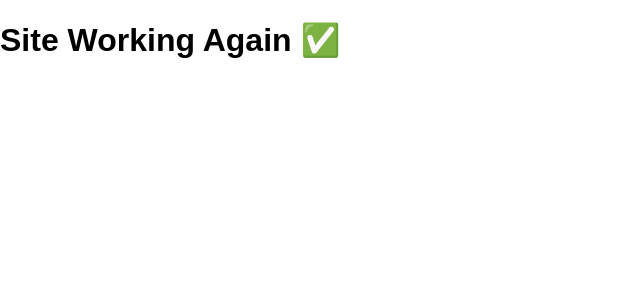
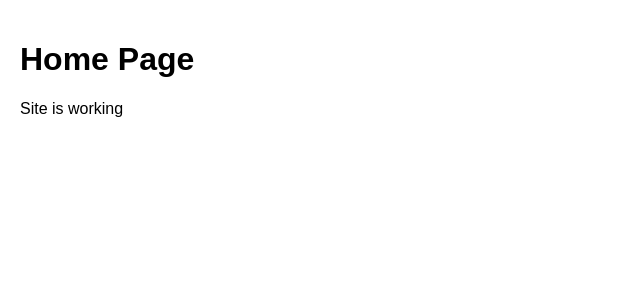
Before and after one commit to reggreg347-ai/patty-site, a React (Vite) app: page / in a window 1280 px wide. Shown: the top 300 px of the page, without its empty margins (0-640 px from the left). Built offline with nearby package versions, Linux system fonts and the light colour scheme.

Commit message:
Update App.jsx

```diff
--- a/src/App.jsx
+++ b/src/App.jsx
@@ -1,7 +1,22 @@
-export default function App() {
+import { BrowserRouter as Router, Routes, Route } from "react-router-dom";
+import Biography from "./pages/Biography";
+
+function Home() {
   return (
-    <div>
-      <h1>Site Working Again ✅</h1>
+    <div style={{ padding: "20px" }}>
+      <h1>Home Page</h1>
+      <p>Site is working</p>
     </div>
   );
 }
+
+export default function App() {
+  return (
+    <Router>
+      <Routes>
+        <Route path="/" element={<Home />} />
+        <Route path="/bio" element={<Biography />} />
+      </Routes>
+    </Router>
+  );
+}
```
